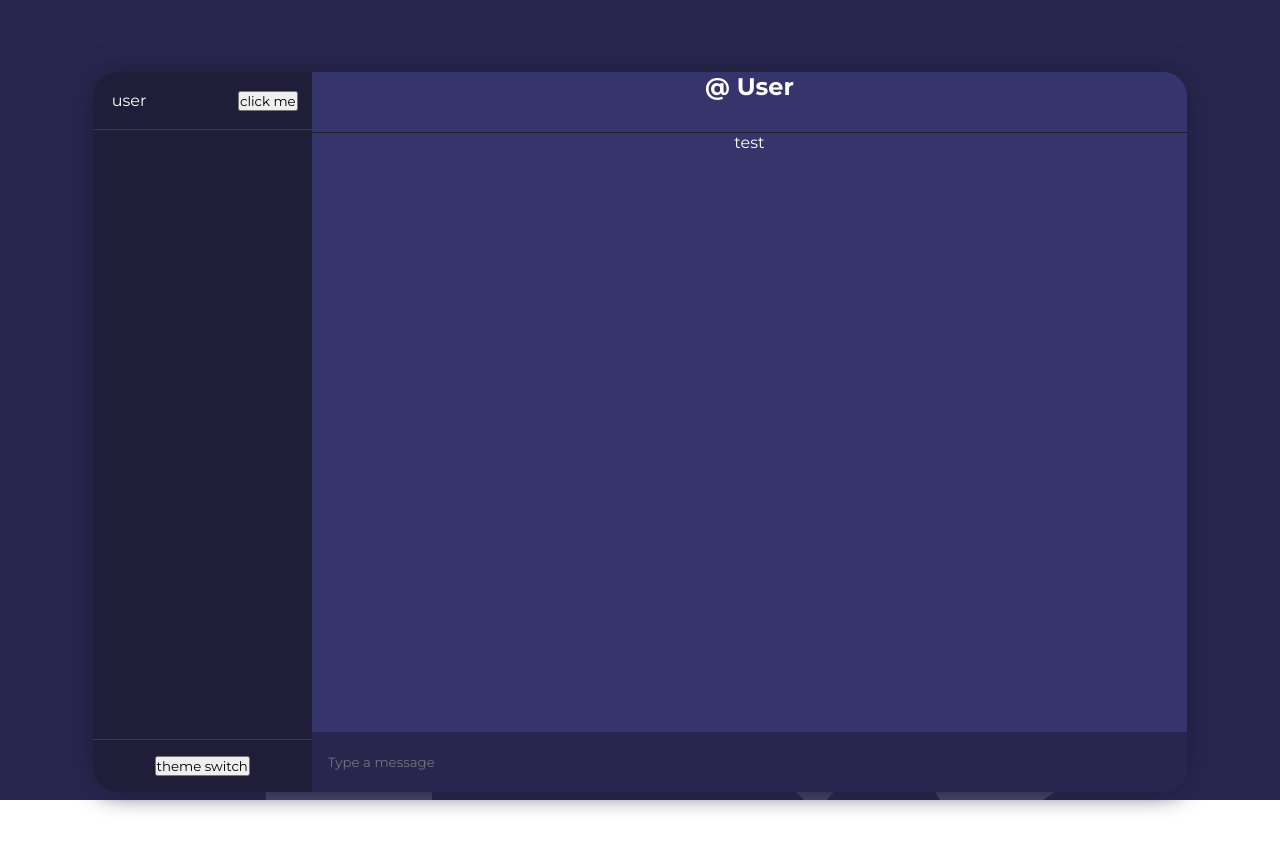
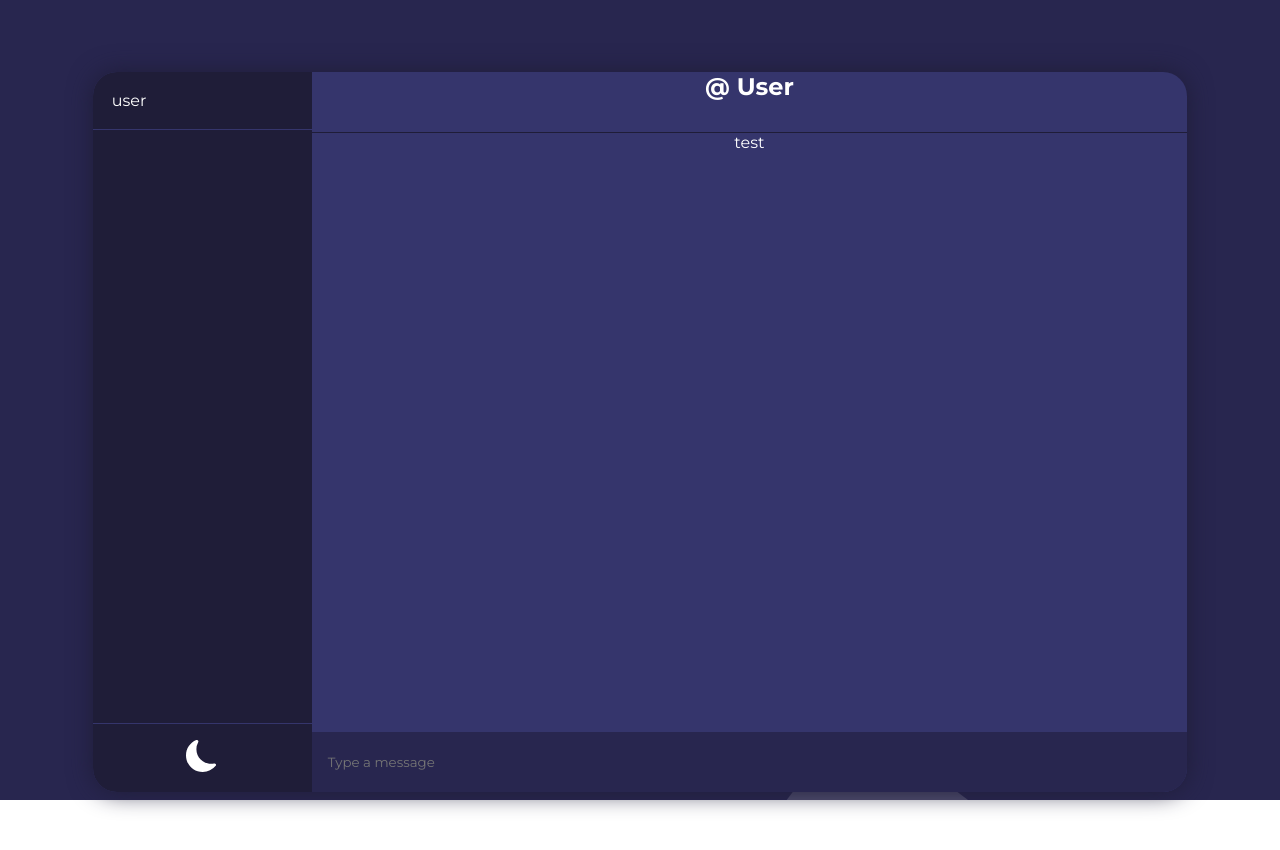
Before and after one commit to KattachaithanyaKumar/discord-clone-react, a React (Vite) app: page / in a window 1280 px wide. Shown: the top 850 px of the page. Built offline with nearby package versions, Linux system fonts and the light colour scheme.

Commit message:
theme switch implemented

```diff
--- a/package.json
+++ b/package.json
@@ -11,7 +11,8 @@
   "dependencies": {
     "firebase": "^9.17.1",
     "react": "^18.2.0",
-    "react-dom": "^18.2.0"
+    "react-dom": "^18.2.0",
+    "react-icons": "^4.7.1"
   },
   "devDependencies": {
     "@types/react": "^18.0.27",
--- a/src/Pages/Home/Home.jsx
+++ b/src/Pages/Home/Home.jsx
@@ -1,27 +1,34 @@
 import React, { useState } from "react";
 import "./home.css";
+
+import {BsFillMoonFill} from "react-icons/bs"
+import {BsFillSunFill} from "react-icons/bs"
 
 const Home = () => {
   const [toggle, setToggle] = useState(false);
   const [theme, setTheme] = useState("dark");
+
+  const themeSwap = () => {
+    if (theme === "dark") {
+      setTheme("light");
+    } else {
+      setTheme("dark");
+    }
+  }
+
   return (
     <div className="home">
       <div className="home-container" id={theme}>
         <div className="home-left">
           <div className="chat-list">
-            <div className="profile">
+            <div className="profile" onClick={() => {
+                  setToggle(!toggle);
+                }}>
               <p>user</p>
-              <button
-                onClick={() => {
-                  setToggle(!toggle);
-                }}
-              >
-                click me
-              </button>
             </div>
           </div>
           <div className="theme">
-            <button>theme switch</button>
+            {theme === "dark" ? <BsFillMoonFill onClick={themeSwap}/> : <BsFillSunFill onClick={themeSwap}/>}
           </div>
         </div>
         <div className="home-right">
--- a/src/Pages/Home/home.css
+++ b/src/Pages/Home/home.css
@@ -5,10 +5,26 @@
   justify-content: center;
   align-items: center;
 }
+#dark {
+  background-color: var(--grey);
+}
+#light {
+  background-color: white;
+}
 
-/* #light .home-container {
+#light .home-left, #light .chat-right {
+  background-color: lightgray;
+}
 
-} */
+#light .chat-left {
+  color: black;
+}
+
+#light .chat-left input {
+  color: black;
+  background-color: darkgray;
+}
+
 .home-container {
   width: 90%;
   height: 90vh;
@@ -17,6 +33,7 @@
   box-shadow: 0px 0px 24px var(--dark);
   display: flex;
   overflow: hidden;
+  transition: 0.3s ease;
 }
 .home-left {
   flex: 1;
@@ -64,7 +81,6 @@
 .chat-right {
   flex: 1;
   background-color: var(--dark);
-  transition: 0.3s ease;
   animation: activate 0.3s ease-in-out;
 }
 
@@ -95,3 +111,15 @@
   padding: 16px;
   border-top: 1px solid var(--grey);
 }
+
+.theme > * {
+  font-size: 32px;
+  outline: none;
+  border: none;
+  color: white;
+  cursor: pointer;
+}
+
+#light .theme > * {
+  color: black;
+}
```
Also changed, not shown: 1 other file (tests, documents, lock files or other folders).
